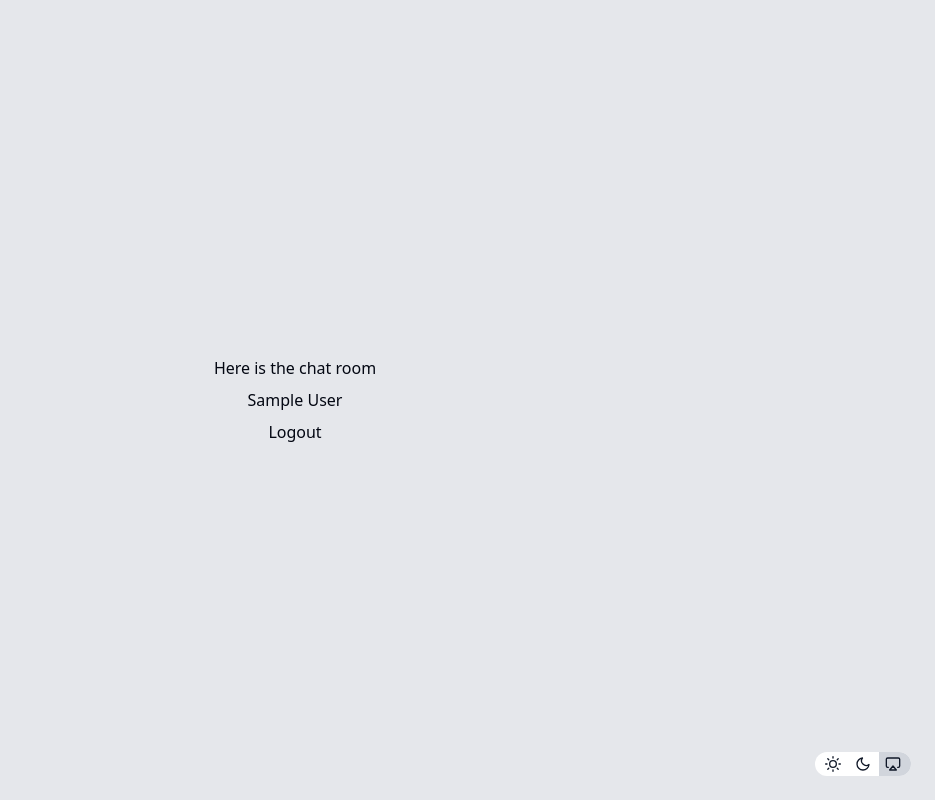
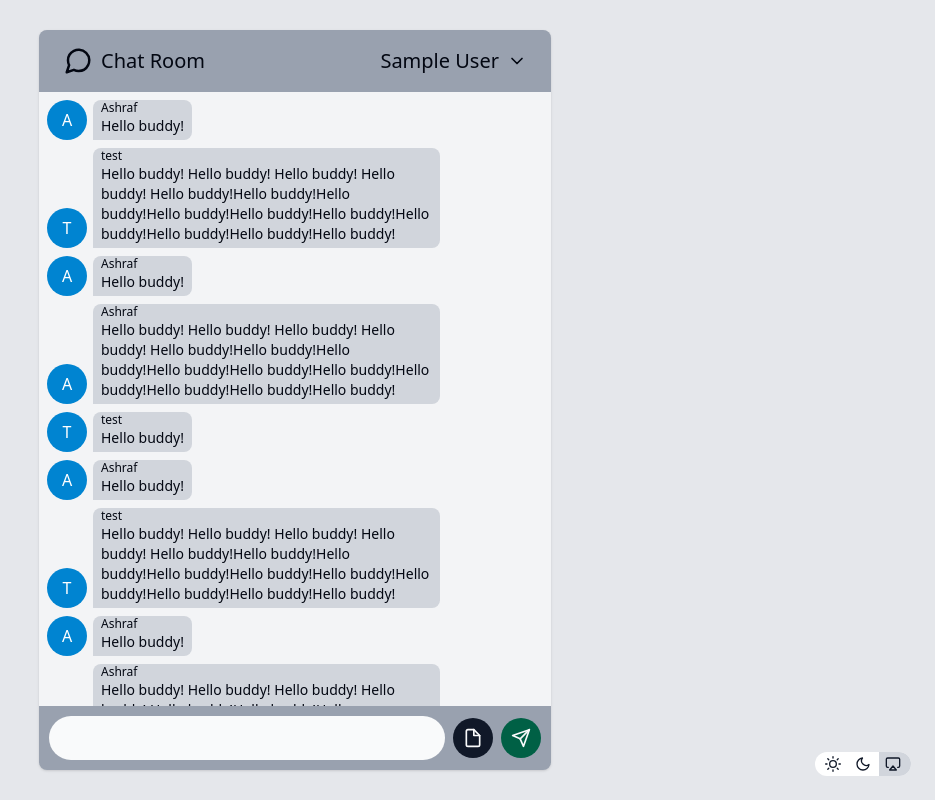
Before and after one commit to matutul/chat_springboot_react, a React (Vite) app: page / in a window 1280 px wide. Shown: the whole page, without its empty margins (345-1280 px from the left). Built offline with nearby package versions, Linux system fonts and the light colour scheme; no server answers; sample sign-in values are in the browser's storage.

Commit message:
Update ui in ChatHomePage, login page and router

```diff
--- a/src/pages/ChatHomePage.jsx
+++ b/src/pages/ChatHomePage.jsx
@@ -1,21 +1,115 @@
-import React, { useContext } from 'react'
+import React, { useContext, useState } from 'react'
 import { UserContext } from '../routes/Router';
 import { Navigate, useNavigate } from 'react-router';
+import { FiChevronDown, FiFile, FiLink2, FiMessageCircle, FiMoon, FiSend, FiSun } from 'react-icons/fi';
+import useTheme from '../hooks/useTheme';
 
 const ChatHomePage = () => {
   const { user, saveUserAlongStorageHandler } = useContext(UserContext);
+  const [showMenus, setShowMenus] = useState(false);
+  const [theme, setTheme] = useTheme();
   // const {name, roomId} = JSON.parse(user);
   const navigate = useNavigate();
   // console.log(user);
+
+  const messages = [
+    {
+      content: "Hello buddy!",
+      sender: "Ashraf",
+    },
+    {
+      content: "Hello buddy! Hello buddy! Hello buddy! Hello buddy! Hello buddy!Hello buddy!Hello buddy!Hello buddy!Hello buddy!Hello buddy!Hello buddy!Hello buddy!Hello buddy!Hello buddy!",
+      sender: "test",
+    },
+    {
+      content: "Hello buddy!",
+      sender: "Ashraf",
+    },
+    {
+      content: "Hello buddy! Hello buddy! Hello buddy! Hello buddy! Hello buddy!Hello buddy!Hello buddy!Hello buddy!Hello buddy!Hello buddy!Hello buddy!Hello buddy!Hello buddy!Hello buddy!",
+      sender: "Ashraf",
+    },
+    {
+      content: "Hello buddy!",
+      sender: "test",
+    },
+    {
+      content: "Hello buddy!",
+      sender: "Ashraf",
+    },
+    {
+      content: "Hello buddy! Hello buddy! Hello buddy! Hello buddy! Hello buddy!Hello buddy!Hello buddy!Hello buddy!Hello buddy!Hello buddy!Hello buddy!Hello buddy!Hello buddy!Hello buddy!",
+      sender: "test",
+    },
+    {
+      content: "Hello buddy!",
+      sender: "Ashraf",
+    },
+    {
+      content: "Hello buddy! Hello buddy! Hello buddy! Hello buddy! Hello buddy!Hello buddy!Hello buddy!Hello buddy!Hello buddy!Hello buddy!Hello buddy!Hello buddy!Hello buddy!Hello buddy!",
+      sender: "Ashraf",
+    },
+    {
+      content: "Hello buddy!",
+      sender: "test",
+    },
+  ]
   return (
-    <div className='w-full h-screen bg-gray-200 text-gray-950 dark:bg-gray-900 dark:text-gray-200 flex flex-col gap-2 justify-center items-center'>
-      <p>Here is the chat room</p>
+    <div className='w-full h-screen bg-gray-200 text-gray-950 dark:bg-gray-900 dark:text-gray-200 flex flex-col gap-2 justify-center items-center p-2 md:p-0'>
+      {/* <p>Here is the chat room</p>
       {user && <p>{user.name}</p>}
       <button className='cursor-pointer' onClick={() => {
         localStorage.removeItem("chatUser");
         saveUserAlongStorageHandler({name:"", roomId:""});
         navigate("/login");
-      }}>Logout</button>
+      }}>Logout</button> */}
+      <div className="w-full md:w-md lg:w-lg h-full md:h-[calc(100vh-60px)] rounded-lg bg-gray-300 dark:bg-gray-800 shadow darK:border flex flex-col space-between overflow-hidden">
+        {/* header section */}
+        <div className="h-16 bg-gray-400 dark:bg-gray-950 p-4 px-6 flex items-center justify-between">
+          <p className='flex items-center gap-2 text-xl'><FiMessageCircle className='text-3xl cursor-default' /> Chat Room</p>
+          <div className="relative w-fit flex items-center gap-2">
+            <div className="w-8 aspect-square rounded-full flex md:hidden justify-center items-center" onClick={() => { theme == 'dark' ? setTheme("light") : setTheme("dark") }}>{theme == "dark" ? <FiSun className='text-xl' /> : <FiMoon className='text-xl' />}</div>
+            {user && <p className='text-xl flex items-center gap-2 cursor-pointer' onClick={() => setShowMenus(!showMenus)}>{user.name}<FiChevronDown className={`${showMenus ? "rotate-180" : ""} transition-all duration-300`} /></p>}
+            <ul className={`bg-gray-200 dark:bg-gray-900 rounded overflow-hidden shadow-lg ${showMenus ? "absolute right-0 top-full" : "hidden"}`}>
+              <p className='cursor-pointer py-2 px-4 hover:bg-gray-300 hover:dark:bg-gray-800 transition-all duration-300'>Settings</p>
+              <p className='cursor-pointer py-2 px-4 hover:bg-gray-300 hover:dark:bg-gray-800 transition-all duration-300' onClick={() => {
+                localStorage.removeItem("chatUser");
+                saveUserAlongStorageHandler({ name: "", roomId: "" });
+                navigate("/login");
+              }}>Logout</p>
+            </ul>
+          </div>
+        </div>
+        {/* Chat messages section */}
+        <div className="w-full h-full bg-gray-100 dark:bg-gray-700 p-2 flex flex-col gap-2 overflow-y-auto [&::-webkit-scrollbar]:w-1
+  [&::-webkit-scrollbar-track]:bg-gray-100
+  [&::-webkit-scrollbar-thumb]:bg-gray-400
+  [&::-webkit-scrollbar-thumb]:rounded-full
+  dark:[&::-webkit-scrollbar-track]:bg-gray-700
+  dark:[&::-webkit-scrollbar-thumb]:bg-emerald-700">
+          {messages.map((msg, index) => (
+            <div className={`w-full flex items-end gap-1.5 ${user.name == msg.sender ? "flex-row-reverse" : ""}`}>
+              <div className={`w-10 aspect-square rounded-full flex justify-center items-center uppercase text-white ${user.name == msg.sender ? "bg-emerald-700" : "bg-sky-600"}`}>{msg.sender.charAt(0)}</div>
+              <div className={`max-w-[70%] w-fit h-fit p-1 px-2 pt-0 rounded-lg flex flex-col  ${user.name == msg.sender ? "items-end rounded-br-none bg-emerald-300 dark:bg-emerald-800" : "rounded-bl-none bg-gray-300 dark:bg-gray-800"}`}>
+                <p className='text-xs leading-4'>{msg.sender}</p>
+                <p className={`text-sm ${user.name == msg.sender ? "text-right" : "text-left"}`}>{msg.content}</p>
+              </div>
+            </div>
+          ))}
+        </div>
+        {/* input and send messages section */}
+        <div className="min-h-16 bg-gray-400 dark:bg-gray-950 p-2.5 flex items-center justify-between gap-2">
+          {/* <div className="w-full h-full"> */}
+          <input type="text" className='w-100 h-full rounded-full bg-gray-50 dark:bg-gray-700 focus:shadow text-gray-950 dark:text-gray-50 focus:outline-0 px-4' />
+          {/* </div> */}
+          <div className="h-10 aspect-square bg-gray-900 rounded-full flex justify-center items-center hover:bg-gray-800 hover:scale-105 transition-all duration-200 cursor-pointer">
+            <FiFile className='text-xl text-gray-50' />
+          </div>
+          <div className="h-10 aspect-square bg-emerald-800 rounded-full flex justify-center items-center hover:bg-green-700 hover:scale-105 transition-all duration-200 cursor-pointer">
+            <FiSend className='text-xl text-gray-50' />
+          </div>
+        </div>
+      </div>
     </div>
   )
 }
--- a/src/pages/Login.jsx
+++ b/src/pages/Login.jsx
@@ -130,7 +130,6 @@ const Login = () => {
         <p className='text-yellow-500 flex gap-2 items-center'><FiAlertTriangle />{errorMessage}</p>
       } */}
       <Toaster className="top-center" />
-      <button onClick={() => toast("Here is the toaster")}>Toaster</button>
     </div>
   )
 }
--- a/src/routes/Router.jsx
+++ b/src/routes/Router.jsx
@@ -34,11 +34,11 @@ const Router = () => {
 
   return (
     <UserContext.Provider value={{ user, saveUserAlongStorageHandler }}>
-      <div className="fixed bottom-6 right-6">
-        <div className="flex rounded-full shadow-2xl bg-white dark:bg-gray-900 overflow-hidden">
-          <FiSun className={`p-1 pl-2 w-8 h-6 cursor-pointer text-gray-900 dark:text-gray-200 font-bold hover:bg-gray-300 dark:hover:bg-gray-950 ${theme == "light" ? 'bg-gray-300' : ""}`} onClick={() => setTheme("light")} />
-          <FiMoon className={`p-1 w-8 h-6 cursor-pointer text-gray-900 dark:text-gray-200 font-bold hover:bg-gray-300 dark:hover:bg-gray-950 ${theme == "dark" ? 'dark:bg-gray-950' : ""}`} onClick={() => setTheme("dark")} />
-          <FiAirplay className={`p-1 pr-2 w-8 h-6 cursor-pointer text-gray-900 dark:text-gray-200 font-bold hover:bg-gray-300 dark:hover:bg-gray-950 ${theme == "system" ? 'bg-gray-300 dark:bg-gray-950' : ""}`} onClick={() => setTheme("system")} />
+      <div className="hidden md:block fixed bottom-6 right-6">
+        <div className="flex rounded-full shadow-2xl bg-white dark:bg-gray-700 overflow-hidden transition-all duration-200">
+          <FiSun className={`p-1 pl-2 w-8 h-6 cursor-pointer text-gray-900 dark:text-gray-200 font-bold hover:bg-gray-300 dark:hover:bg-gray-950 transition-all duration-200 ${theme == "light" ? 'bg-gray-300' : ""}`} onClick={() => setTheme("light")} />
+          <FiMoon className={`p-1 w-8 h-6 cursor-pointer text-gray-900 dark:text-gray-200 font-bold hover:bg-gray-300 dark:hover:bg-gray-950 transition-all duration-200 ${theme == "dark" ? 'dark:bg-gray-950' : ""}`} onClick={() => setTheme("dark")} />
+          <FiAirplay className={`p-1 pr-2 w-8 h-6 cursor-pointer text-gray-900 dark:text-gray-200 font-bold hover:bg-gray-300 dark:hover:bg-gray-950 transition-all duration-200 ${theme == "system" ? 'bg-gray-300 dark:bg-gray-950' : ""}`} onClick={() => setTheme("system")} />
         </div>
       </div>
       <Routes>
```
